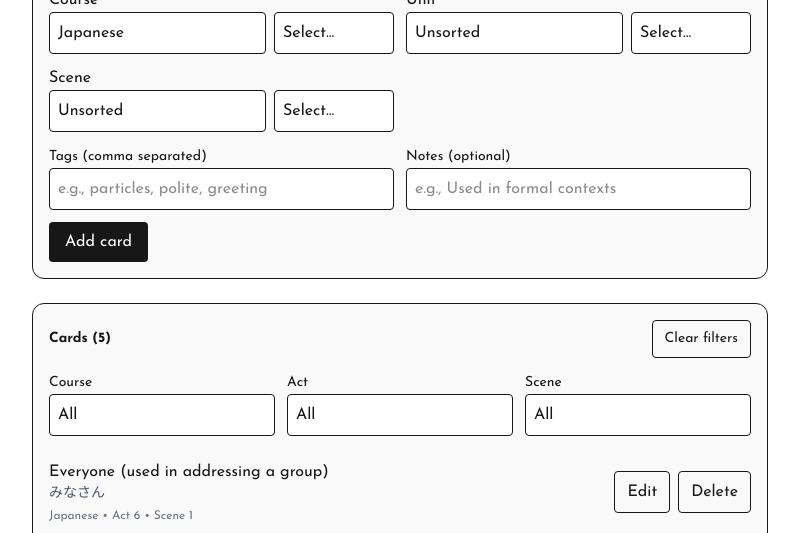
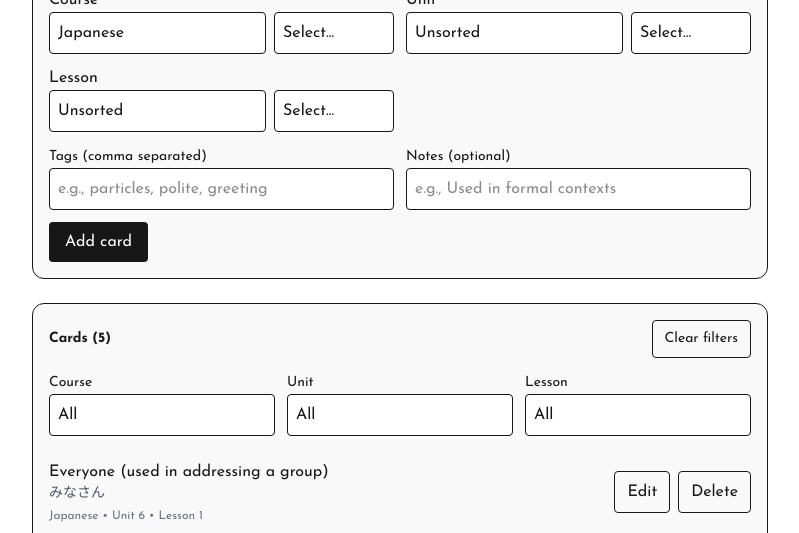
Before and after one commit to blissfulsaint/blisscards, a Next.js app: page /edit in a window 1280 px wide. Shown: the part 267-800 px from the top of the page, without its empty margins (240-1039 px from the left). Built offline with nearby package versions, Linux system fonts and the light colour scheme.

Commit message:
Change filepath naming scheme

```diff
--- a/app/edit/page.tsx
+++ b/app/edit/page.tsx
@@ -24,8 +24,8 @@ type FormState = {
   front: string
   back: string
   course: string
-  act: string
-  scene: string
+  unit: string
+  lesson: string
   tags: string
   notes: string
 }
@@ -38,26 +38,26 @@ export default function EditPage() {
   const courses = useMemo(() => uniq(cards.map(c => c.path?.[0])), [cards])
 
   const [course, setCourse] = useState("")
-  const acts = useMemo(() => uniq(cards.filter(c => !course || c.path?.[0] === course).map(c => c.path?.[1])), [cards, course])
-  const [act, setAct] = useState("")
-  const scenes = useMemo(() => uniq(cards.filter(c => (!course || c.path?.[0] === course) && (!act || c.path?.[1] === act)).map(c => c.path?.[2])), [cards, course, act])
-  const [scene, setScene] = useState("")
+  const units = useMemo(() => uniq(cards.filter(c => !course || c.path?.[0] === course).map(c => c.path?.[1])), [cards, course])
+  const [unit, setUnit] = useState("")
+  const lessons = useMemo(() => uniq(cards.filter(c => (!course || c.path?.[0] === course) && (!unit || c.path?.[1] === unit)).map(c => c.path?.[2])), [cards, course, unit])
+  const [lesson, setLesson] = useState("")
 
   const filteredCards = useMemo(() => {
     return cards.filter(c => {
       if (course && c.path?.[0] !== course) return false
-      if (act && c.path?.[1] !== act) return false
-      if (scene && c.path?.[2] !== scene) return false
+      if (unit && c.path?.[1] !== unit) return false
+      if (lesson && c.path?.[2] !== lesson) return false
       return true
     })
-  }, [cards, course, act, scene])
+  }, [cards, course, unit, lesson])
 
   const [form, setForm] = useState<FormState>({
     front: "",
     back: "",
     course: courses[0] ?? "Japanese",
-    act: "Unsorted",
-    scene: "Unsorted",
+    unit: "Unsorted",
+    lesson: "Unsorted",
     tags: "",
     notes: ""
   })
@@ -72,8 +72,8 @@ export default function EditPage() {
       front: card.front,
       back: card.back,
       course: card.path?.[0] ?? "Japanese",
-      act: card.path?.[1] ?? "Unsorted",
-      scene: card.path?.[2] ?? "Unsorted",
+      unit: card.path?.[1] ?? "Unsorted",
+      lesson: card.path?.[2] ?? "Unsorted",
       tags: (card.tags ?? []).join(", "),
       notes: card.notes ?? ""
     })
@@ -86,8 +86,8 @@ export default function EditPage() {
       front: "",
       back: "",
       course: form.course || "Japanese",
-      act: "Unsorted",
-      scene: "Unsorted",
+      unit: "Unsorted",
+      lesson: "Unsorted",
       tags: "",
       notes: ""
     })
@@ -107,7 +107,7 @@ export default function EditPage() {
       id: form.id ?? uid(),
       front,
       back,
-      path: [form.course.trim() || "Japanese", form.act.trim() || "Unsorted", form.scene.trim() || "Unsorted"],
+      path: [form.course.trim() || "Japanese", form.unit.trim() || "Unsorted", form.lesson.trim() || "Unsorted"],
       tags,
       notes: form.notes.trim() ? form.notes.trim() : undefined,
       createdAt: form.id ? (cards.find(c => c.id === form.id)?.createdAt ?? nowISO()) : nowISO(),
@@ -187,43 +187,43 @@ export default function EditPage() {
             <div className="flex flex-col sm:flex-row gap-2">
               <input
                 className="min-w-0 flex-1 border rounded p-2 bg-bg text-fg"
-                value={form.act}
-                onChange={e => set("act", e.target.value)}
+                value={form.unit}
+                onChange={e => set("unit", e.target.value)}
                 placeholder="Type or pick…"
               />
               <select
                 className="sm:w-30 border rounded p-2 bg-bg text-fg appearance-none"
                 value=""
                 onChange={e => {
-                  if (e.target.value) set("act", e.target.value)
+                  if (e.target.value) set("unit", e.target.value)
                   e.currentTarget.value = ""
                 }}
               >
                 <option value="">Select...</option>
-                {acts.map(c => <option key={c} value={c}>{c}</option>)}
+                {units.map(c => <option key={c} value={c}>{c}</option>)}
               </select>
             </div>
           </div>
 
           <div>
-            <label>Scene</label>
+            <label>Lesson</label>
             <div className="flex flex-col sm:flex-row gap-2">
               <input
                 className="min-w-0 flex-1 border rounded p-2 bg-bg text-fg"
-                value={form.scene}
-                onChange={e => set("scene", e.target.value)}
+                value={form.lesson}
+                onChange={e => set("lesson", e.target.value)}
                 placeholder="Type or pick…"
               />
               <select
                 className="sm:w-30 border rounded p-2 bg-bg text-fg appearance-none"
                 value=""
                 onChange={e => {
-                  if (e.target.value) set("scene", e.target.value)
+                  if (e.target.value) set("lesson", e.target.value)
                   e.currentTarget.value = ""
                 }}
               >
                 <option value="">Select...</option>
-                {scenes.map(c => <option key={c} value={c}>{c}</option>)}
+                {lessons.map(c => <option key={c} value={c}>{c}</option>)}
               </select>
             </div>
           </div>
@@ -271,7 +271,7 @@ export default function EditPage() {
           <div className="text-sm font-semibold">Cards ({filteredCards.length})</div>
           <button
             className="text-sm rounded border px-3 py-2 hover:bg-fg/10 transition"
-            onClick={() => { setCourse(""); setAct(""); setScene("") }}
+            onClick={() => { setCourse(""); setUnit(""); setLesson("") }}
           >
             Clear filters
           </button>
@@ -280,25 +280,25 @@ export default function EditPage() {
         <div className="grid md:grid-cols-3 gap-3">
           <div className="space-y-1">
             <label className="text-sm font-medium">Course</label>
-            <select className="w-full border rounded p-2 bg-bg text-fg appearance-none" value={course} onChange={e => { setCourse(e.target.value); setAct(""); setScene("") }}>
+            <select className="w-full border rounded p-2 bg-bg text-fg appearance-none" value={course} onChange={e => { setCourse(e.target.value); setUnit(""); setLesson("") }}>
               <option value="">All</option>
               {courses.map(c => <option key={c} value={c}>{c}</option>)}
             </select>
           </div>
 
           <div className="space-y-1">
-            <label className="text-sm font-medium">Act</label>
-            <select className="w-full border rounded p-2 bg-bg text-fg appearance-none" value={act} onChange={e => { setAct(e.target.value); setScene("") }} disabled={!course}>
+            <label className="text-sm font-medium">Unit</label>
+            <select className="w-full border rounded p-2 bg-bg text-fg appearance-none" value={unit} onChange={e => { setUnit(e.target.value); setLesson("") }} disabled={!course}>
               <option value="">All</option>
-              {acts.map(a => <option key={a} value={a}>{a}</option>)}
+              {units.map(a => <option key={a} value={a}>{a}</option>)}
             </select>
           </div>
 
           <div className="space-y-1">
-            <label className="text-sm font-medium">Scene</label>
-            <select className="w-full border rounded p-2 bg-bg text-fg appearance-none" value={scene} onChange={e => setScene(e.target.value)} disabled={!course || !act}>
+            <label className="text-sm font-medium">Lesson</label>
+            <select className="w-full border rounded p-2 bg-bg text-fg appearance-none" value={lesson} onChange={e => setLesson(e.target.value)} disabled={!course || !unit}>
               <option value="">All</option>
-              {scenes.map(s => <option key={s} value={s}>{s}</option>)}
+              {lessons.map(s => <option key={s} value={s}>{s}</option>)}
             </select>
           </div>
         </div>
--- a/app/lib/cards/types.ts
+++ b/app/lib/cards/types.ts
@@ -2,7 +2,7 @@ export type Card = {
   id: string
   front: string
   back: string
-  path: string[] // ["Japanese", "Act 1", "Scene 3"]
+  path: string[] // ["Japanese", "Unit 1", "Lesson 3"]
   tags: string[]
   notes?: string
   createdAt: string
--- a/app/page.tsx
+++ b/app/page.tsx
@@ -18,28 +18,28 @@ export default function Home() {
   const courses = useMemo(() => uniq(cards.map(c => c.path?.[0])), [cards])
   const [course, setCourse] = useState<string>("")
 
-  const acts = useMemo(() => {
+  const units = useMemo(() => {
     if (!course) return []
     return uniq(cards.filter(c => c.path?.[0] === course).map(c => c.path?.[1]))
   }, [cards, course])
 
-  const [act, setAct] = useState<string>("")
+  const [unit, setUnit] = useState<string>("")
 
-  const scenes = useMemo(() => {
-    if (!course || !act) return []
-    return uniq(cards.filter(c => c.path?.[0] === course && c.path?.[1] === act).map(c => c.path?.[2]))
-  }, [cards, course, act])
+  const lessons = useMemo(() => {
+    if (!course || !unit) return []
+    return uniq(cards.filter(c => c.path?.[0] === course && c.path?.[1] === unit).map(c => c.path?.[2]))
+  }, [cards, course, unit])
 
-  const [scene, setScene] = useState<string>("")
+  const [lesson, setLesson] = useState<string>("")
 
   const filteredCount = useMemo(() => {
     return cards.filter(c => {
       if (course && c.path?.[0] !== course) return false
-      if (act && c.path?.[1] !== act) return false
-      if (scene && c.path?.[2] !== scene) return false
+      if (unit && c.path?.[1] !== unit) return false
+      if (lesson && c.path?.[2] !== lesson) return false
       return true
     }).length
-  }, [cards, course, act, scene])
+  }, [cards, course, unit, lesson])
 
   if (!mounted) {
     return (
@@ -59,28 +59,28 @@ export default function Home() {
 
       <div className="space-y-2">
         <label className="block text-sm font-medium">Course</label>
-        <select className="w-full border rounded p-2 bg-bg text-fg appearance-none" value={course} onChange={e => { setCourse(e.target.value); setAct(""); setScene("") }}>
+        <select className="w-full border rounded p-2 bg-bg text-fg appearance-none" value={course} onChange={e => { setCourse(e.target.value); setUnit(""); setLesson("") }}>
           <option value="">All</option>
           {courses.map(c => <option key={c} value={c}>{c}</option>)}
         </select>
 
-        <label className="block text-sm font-medium">Act</label>
-        <select className="w-full border rounded p-2 bg-bg text-fg appearance-none" value={act} onChange={e => { setAct(e.target.value); setScene("") }} disabled={!course}>
+        <label className="block text-sm font-medium">Unit</label>
+        <select className="w-full border rounded p-2 bg-bg text-fg appearance-none" value={unit} onChange={e => { setUnit(e.target.value); setLesson("") }} disabled={!course}>
           <option value="">All</option>
-          {acts.map(a => <option key={a} value={a}>{a}</option>)}
+          {units.map(a => <option key={a} value={a}>{a}</option>)}
         </select>
 
-        <label className="block text-sm font-medium">Scene</label>
-        <select className="w-full border rounded p-2 bg-bg text-fg appearance-none" value={scene} onChange={e => setScene(e.target.value)} disabled={!course || !act}>
+        <label className="block text-sm font-medium">Lesson</label>
+        <select className="w-full border rounded p-2 bg-bg text-fg appearance-none" value={lesson} onChange={e => setLesson(e.target.value)} disabled={!course || !unit}>
           <option value="">All</option>
-          {scenes.map(s => <option key={s} value={s}>{s}</option>)}
+          {lessons.map(s => <option key={s} value={s}>{s}</option>)}
         </select>
       </div>
 
       <div className="flex gap-2">
         <Link
           className="flex-1 text-center rounded bg-primary text-primary-fg p-3 hover:brightness-110 hover:[box-shadow:0_0_8px_2px_var(--glow-primary)] transition"
-          href={`/study?course=${encodeURIComponent(course)}&act=${encodeURIComponent(act)}&scene=${encodeURIComponent(scene)}`}
+          href={`/study?course=${encodeURIComponent(course)}&unit=${encodeURIComponent(unit)}&lesson=${encodeURIComponent(lesson)}`}
         >
           Study ({filteredCount})
         </Link>
--- a/app/study/StudyClient.tsx
+++ b/app/study/StudyClient.tsx
@@ -26,10 +26,10 @@ function shuffle<T>(arr: T[]) {
   return a
 }
 
-function matchFilters(card: Card, course: string, act: string, scene: string) {
+function matchFilters(card: Card, course: string, unit: string, lesson: string) {
   if (course && card.path?.[0] !== course) return false
-  if (act && card.path?.[1] !== act) return false
-  if (scene && card.path?.[2] !== scene) return false
+  if (unit && card.path?.[1] !== unit) return false
+  if (lesson && card.path?.[2] !== lesson) return false
   return true
 }
 
@@ -41,13 +41,13 @@ export default function StudyClient() {
   const params = useSearchParams()
 
   const course = params.get("course") ?? ""
-  const act = params.get("act") ?? ""
-  const scene = params.get("scene") ?? ""
+  const unit = params.get("unit") ?? ""
+  const lesson = params.get("lesson") ?? ""
 
   const pool = useMemo(() => {
-    const filtered = cards.filter(c => matchFilters(c, course, act, scene))
+    const filtered = cards.filter(c => matchFilters(c, course, unit, lesson))
     return shuffle(filtered)
-  }, [cards, course, act, scene])
+  }, [cards, course, unit, lesson])
 
   const [index, setIndex] = useState(0)
   const [isFlipped, setIsFlipped] = useState(false)
@@ -128,7 +128,7 @@ export default function StudyClient() {
         <div>
           <h1 className="text-2xl font-bold">Study</h1>
           <p className="text-xs text-muted">
-            {course || "All"}{act ? ` • ${act}` : ""}{scene ? ` • ${scene}` : ""} • {mode === "main" ? "Main" : "Missed"}
+            {course || "All"}{unit ? ` • ${unit}` : ""}{lesson ? ` • ${lesson}` : ""} • {mode === "main" ? "Main" : "Missed"}
           </p>
         </div>
         <Link className="rounded border px-3 py-2 hover:bg-fg/10 transition" href="/">Exit</Link>
--- a/public/seed.json
+++ b/public/seed.json
@@ -5,7 +5,7 @@
       "id": "seed-1",
       "front": "Everyone (used in addressing a group)",
       "back": "みなさん",
-      "path": ["Japanese", "Act 6", "Scene 1"],
+      "path": ["Japanese", "Unit 6", "Lesson 1"],
       "tags": [],
       "notes": "",
       "createdAt": "2026-01-24T00:00:00.000Z",
@@ -16,7 +16,7 @@
       "id": "seed-5",
       "front": "Japan",
       "back": "にほん",
-      "path": ["Japanese", "Act 6", "Scene 1"],
+      "path": ["Japanese", "Unit 6", "Lesson 1"],
       "tags": [],
       "notes": "",
       "createdAt": "2026-01-24T00:00:00.000Z",
@@ -27,7 +27,7 @@
       "id": "seed-2",
       "front": "Member",
       "back": "めんばあ",
-      "path": ["Japanese", "Act 6", "Scene 1"],
+      "path": ["Japanese", "Unit 6", "Lesson 1"],
       "tags": [],
       "notes": "",
       "createdAt": "2026-01-24T00:00:00.000Z",
@@ -38,7 +38,7 @@
       "id": "seed-3",
       "front": "Something (to say)",
       "back": "ひとこと",
-      "path": ["Japanese", "Act 6", "Scene 1"],
+      "path": ["Japanese", "Unit 6", "Lesson 1"],
       "tags": [],
       "notes": "",
       "createdAt": "2026-01-24T00:00:00.000Z",
@@ -49,7 +49,7 @@
       "id": "seed-4",
       "front": "Self-introduction",
       "back": "じこしょおかい（します）",
-      "path": ["Japanese", "Act 6", "Scene 1"],
+      "path": ["Japanese", "Unit 6", "Lesson 1"],
       "tags": [],
       "notes": "",
       "createdAt": "2026-01-24T00:00:00.000Z",
```
